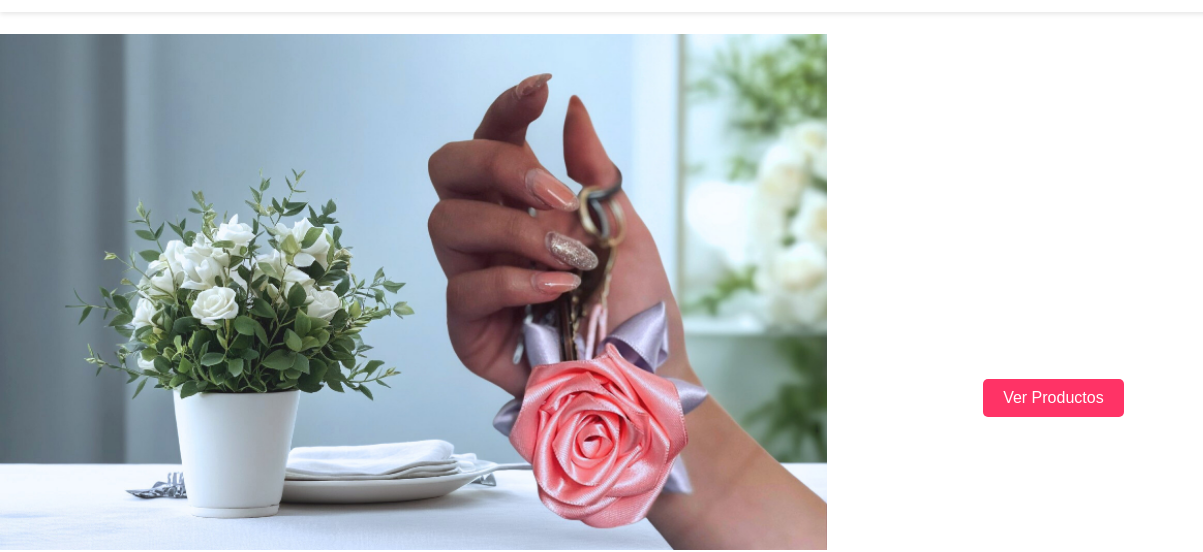
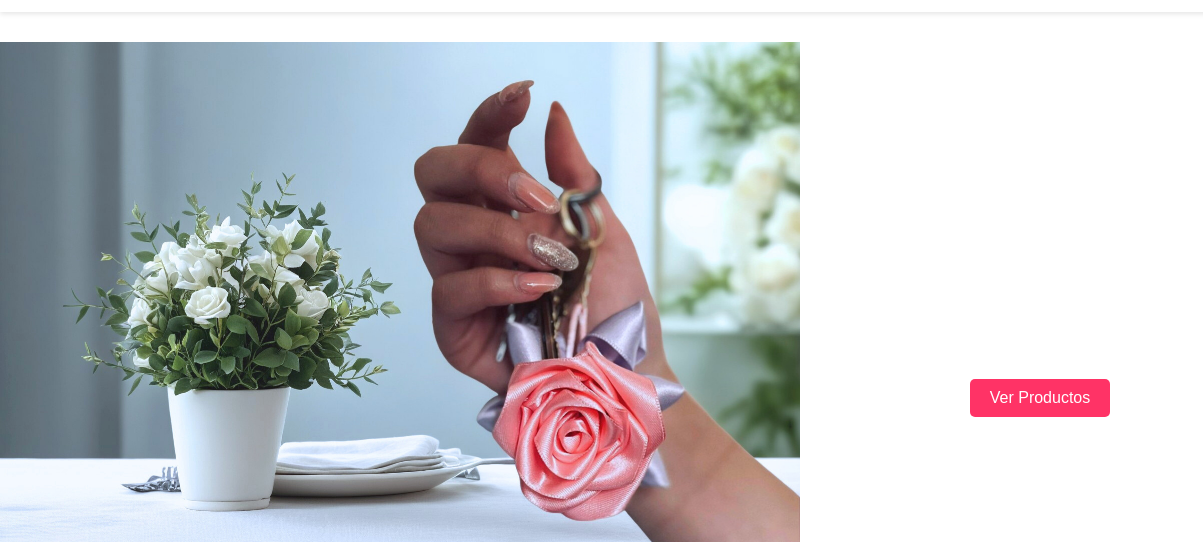
Before and after one commit to corazonesterno05-ops/Flor-Eterna, a plain HTML site: page index.html in a window 1280 px wide. Shown: the part 268-820 px from the top of the page, 0-1203 px from the left. Drawn offline with Linux system fonts and the light colour scheme; a web font is replaced by a local one.

Commit message:
Update style.css

```diff
--- a/style.css
+++ b/style.css
@@ -46,11 +46,6 @@ nav a:hover {
     text-align: center;
     color: white;
     background-attachment: fixed;
-}
-.hero-image {
-    width: 100%;
-    height: auto;
-    display: block;
 }
 .hero-text h2 {
     font-size: 3rem;
```
